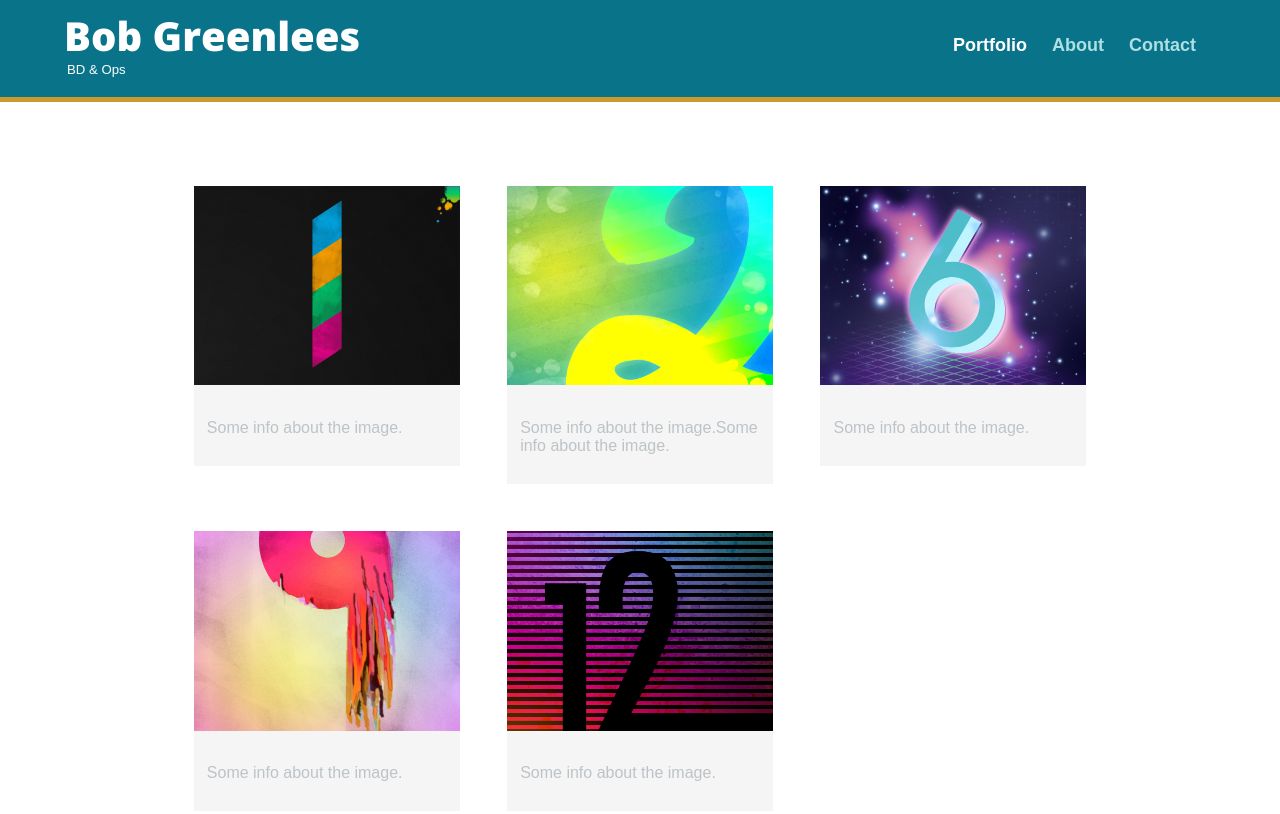
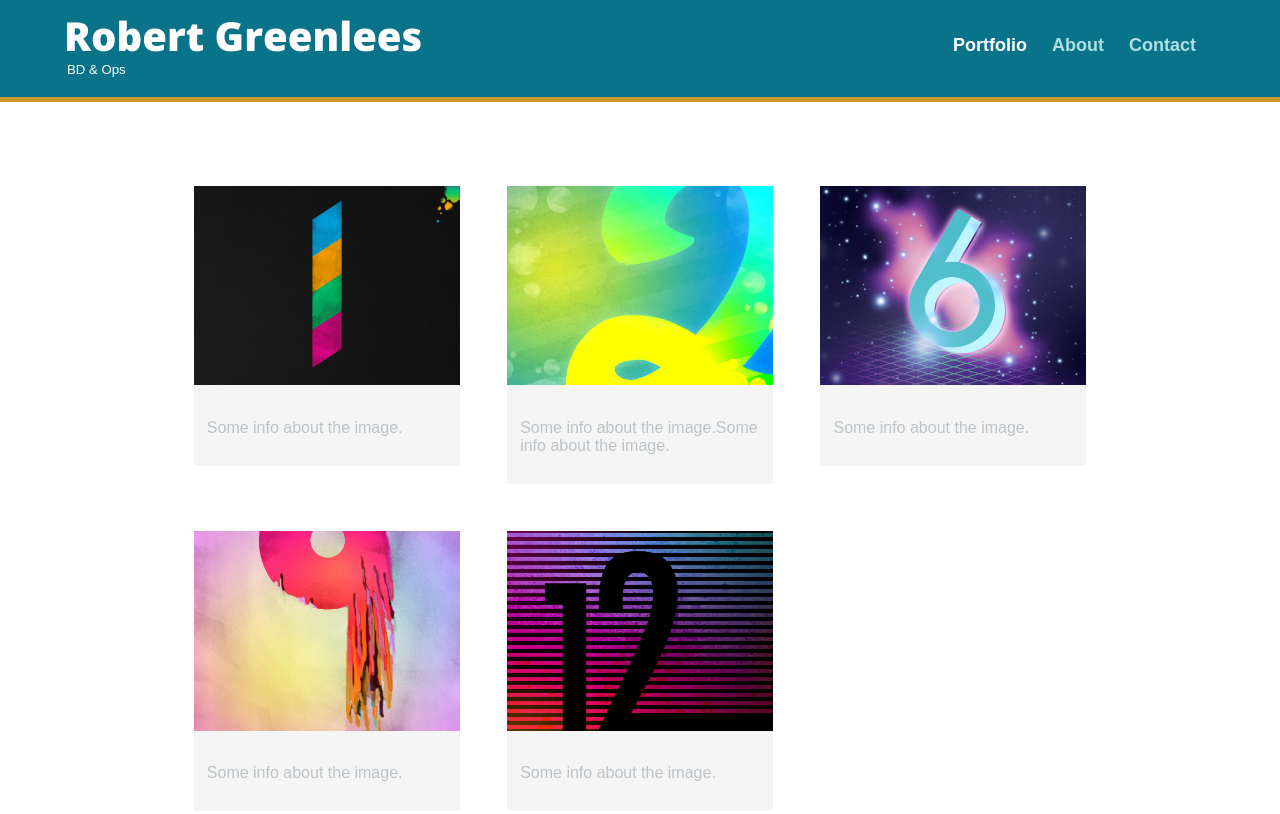
Before and after one commit to bgreenlees/bgreenlees.github.io, a plain HTML site: page index.html in a window 1280 px wide. Shown: the top 814 px of the page. Drawn offline with nearby package versions, Linux system fonts and the light colour scheme; a web font is replaced by a local one.

Commit message:
robert edit

```diff
--- a/index.html
+++ b/index.html
@@ -3,7 +3,7 @@
 
   <head>
     <meta charset="utf-8">
-    <title>Robert Greenlees | BD & Ops</title>
+    <title>Bob Greenlees | BD & Ops</title>
     <link rel="stylesheet" href="css/normalize.css">
     <link href='http://fonts.googleapis.com/css?family=Gentium+Basic|Open+Sans:400italic,700italic,400,700,800' rel='stylesheet' type='text/css'>
     <link rel="stylesheet" href="css/main.css">
@@ -13,7 +13,7 @@
   <body>
     <header>
       <a href="index.html" id="logo">
-        <h1>Bob Greenlees</h1>
+        <h1>Robert Greenlees</h1>
         <h2>BD & Ops</h2>
       </a>
       <nav>
```
